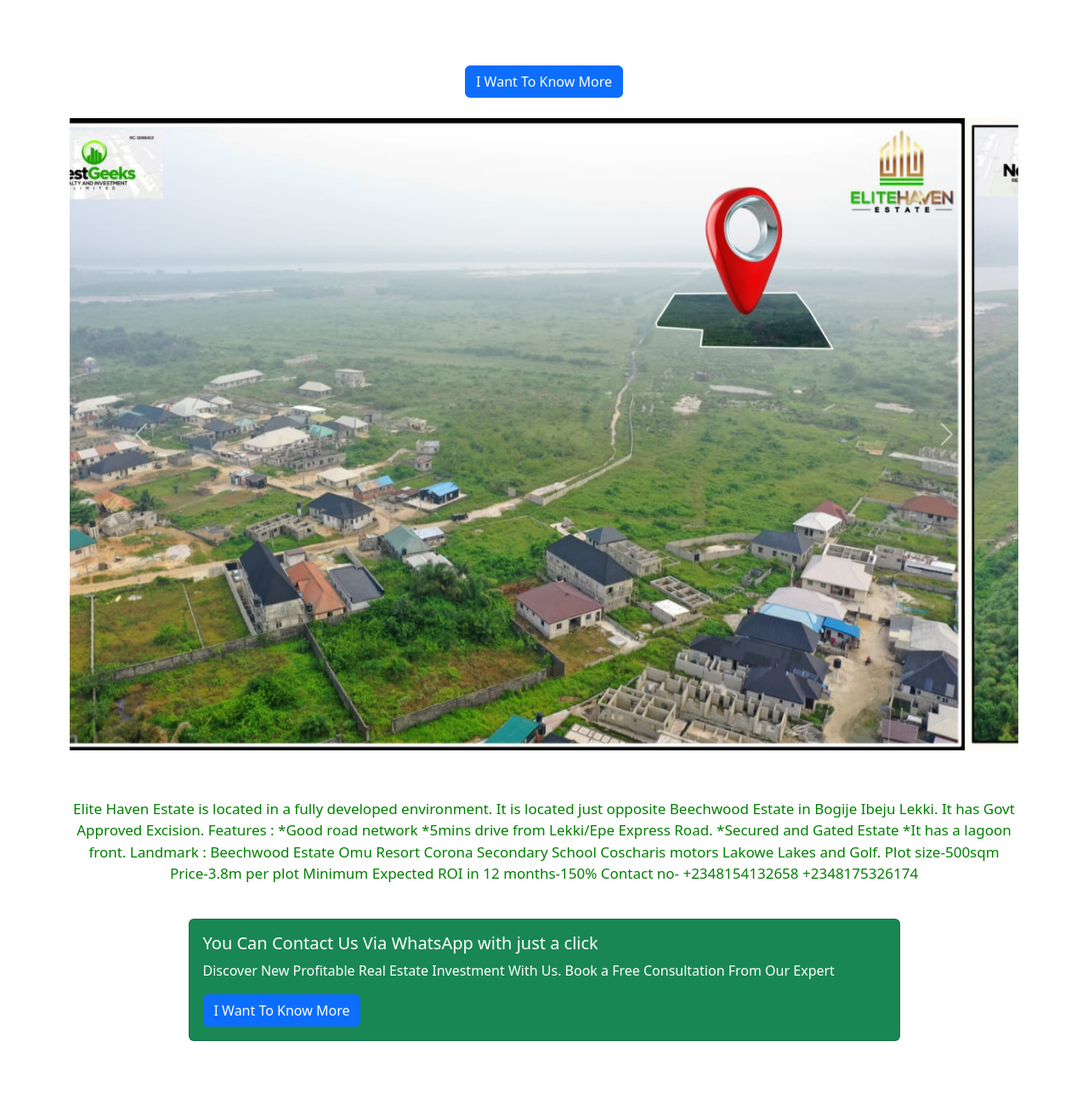
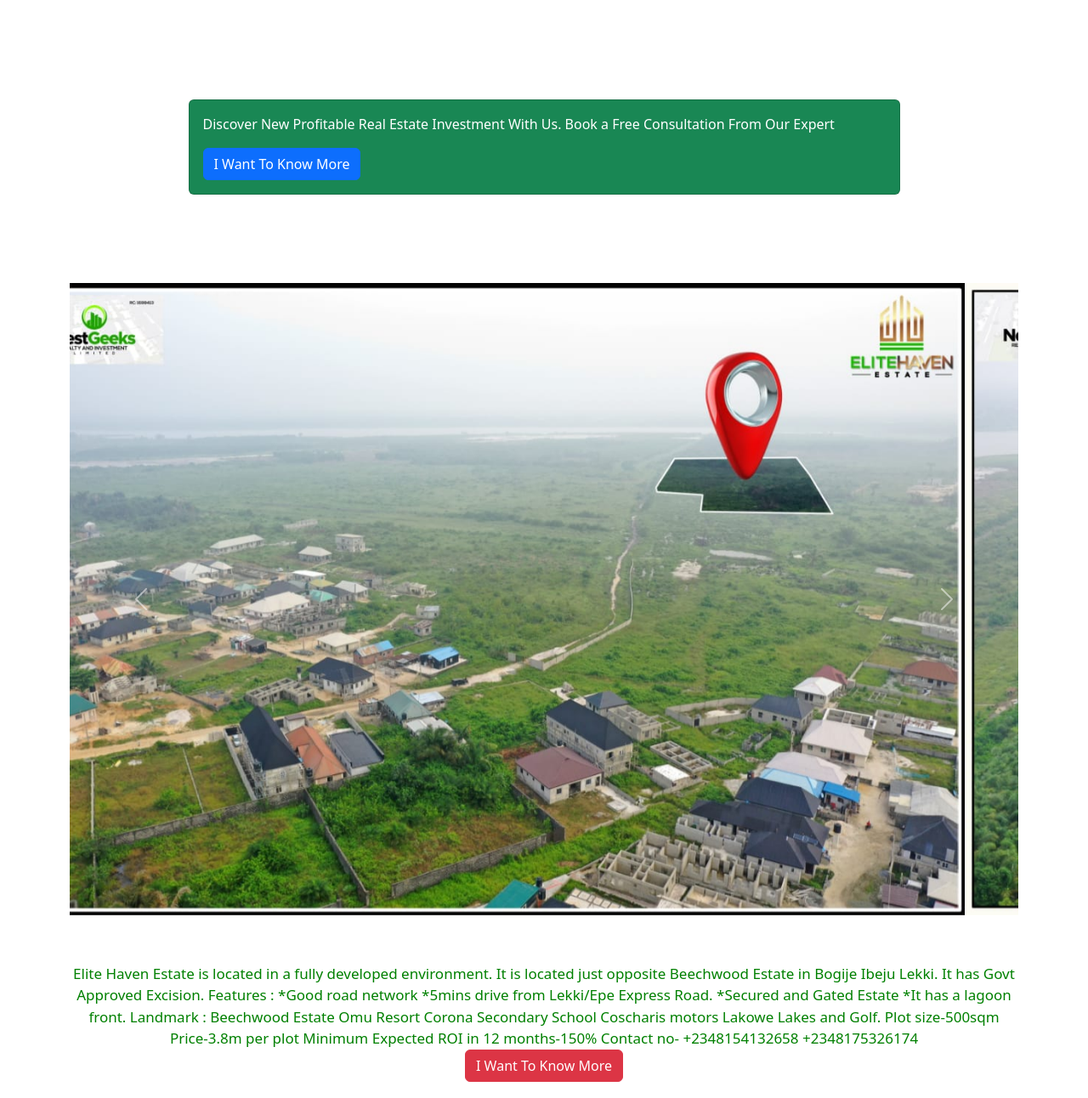
Before and after one commit to Sun3350/NestGeeks, a plain HTML site: page Index.html in a window 1280 px wide. Shown: the part 128-1420 px from the top of the page at 85% size. Drawn offline with nearby package versions, Linux system fonts and the light colour scheme.

Commit message:
Update Index.html

```diff
--- a/Index.html
+++ b/Index.html
@@ -44,7 +44,14 @@
   <body>
       <div class="container">
     <div class="container-text">NestGeeks Reality And Investment Limited</div>
+<div class="card text-bg-success w-75">
+      <div class="card-body">
+        <p class="card-text">Discover New Profitable Real Estate Investment With Us.
+        Book a Free Consultation From Our Expert </p>
         <a href="https://wa.link/0wkgnz" class="btn btn-primary">I Want To Know More</a>
+      </div>
+    </div>
+
     <div class="top"><div id="carouselExampleControls" class="carousel slide" data-bs-ride="carousel">
         <div class="carousel-inner">
           <div class="carousel-item active">
@@ -98,14 +105,7 @@
         +2348175326174</div>
 
     </div>
-    <div class="card text-bg-success w-75">
-      <div class="card-body">
-        <h5 class="card-title">You Can Contact Us Via WhatsApp with just a click</h5>
-        <p class="card-text">Discover New Profitable Real Estate Investment With Us.
-        Book a Free Consultation From Our Expert </p>
-        <a href="https://wa.link/0wkgnz" class="btn btn-primary">I Want To Know More</a>
-      </div>
-    </div>
+    <a href="https://wa.link/0wkgnz" class="btn btn-danger">I Want To Know More</a>
 </div>
 
     <script src="https://cdn.jsdelivr.net/npm/bootstrap@5.2.0/dist/js/bootstrap.bundle.min.js" integrity="sha384-A3rJD856KowSb7dwlZdYEkO39Gagi7vIsF0jrRAoQmDKKtQBHUuLZ9AsSv4jD4Xa" crossorigin="anonymous"></script>
```
